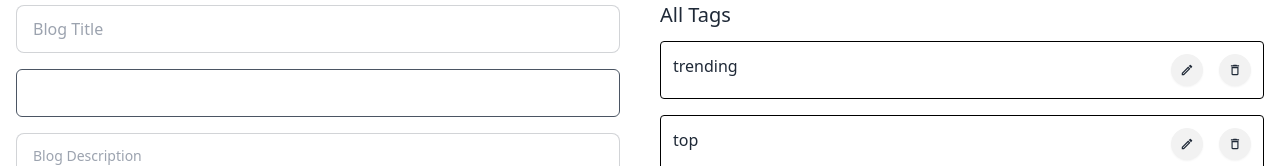
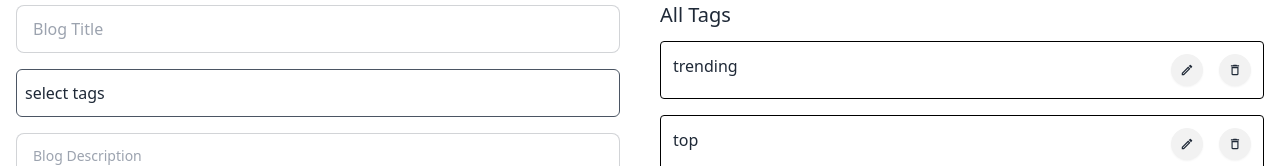
Before and after one commit to hmjuel78/advanced-blogging, a React (Vite) app: page /create-blog in a window 1280 px wide. Shown: the part 271-437 px from the top of the page. Built offline with nearby package versions, Linux system fonts and the light colour scheme; data requests are answered from the project's data file.

Commit message:
tag input

```diff
--- a/src/components/blog/BlogForm.jsx
+++ b/src/components/blog/BlogForm.jsx
@@ -5,6 +5,7 @@ import { authorByCatId, authorSelector } from "../../features/author/authorSlice
 import toast from "react-hot-toast"
 import { tagFetch, tagSelector } from "../../features/tags/tagSlice"
 import TagInputWithSearch from "../tag-input/TagInputWithSearch"
+import dayjs from "dayjs"
 
 const BlogFrom = (props) => {
     const { editableBlog } = props
@@ -16,7 +17,7 @@ const BlogFrom = (props) => {
     const { categories } = useSelector(categorySelector)
     const { authorsByCat } = useSelector(authorSelector)
     const { tags: taglist } = useSelector(tagSelector)
-    const [tags, setTags] = useState([])
+    const [selectDropData, setSelectDropData] = useState([])
     const dispatch = useDispatch()
 
     const changeHandleBlog = (e) => {
@@ -41,8 +42,8 @@ const BlogFrom = (props) => {
             category_id: selectCategory,
             title: blogTitle,
             desc: blogBody,
-            dateTime: Date.now() + '',
-            tags: tags,
+            dateTime: dayjs(),
+            tags: selectDropData,
         }
         console.log(newBlog)
     }
@@ -98,7 +99,11 @@ const BlogFrom = (props) => {
                     className="input input-bordered w-full"
                 />
 
-                <TagInputWithSearch isSearch={true} dropDatas={taglist} />
+                <TagInputWithSearch
+                    isSearch={true}
+                    selectDropData={selectDropData}
+                    setSelectDropData={setSelectDropData}
+                />
                 <textarea
                     onChange={changeHandleBlog}
                     value={blogBody}
--- a/src/components/tag-input/TagInputWithSearch.jsx
+++ b/src/components/tag-input/TagInputWithSearch.jsx
@@ -6,9 +6,9 @@ import { IoCloseOutline } from "react-icons/io5"
 
 
 const TagInputWithSearch = (props) => {
-    const { isSearch } = props
+    const { isSearch, selectDropData, setSelectDropData } = props
     const [searchValue, setSearchValue] = useState('')
-    const [selectDropData, setSelectDropData] = useState([])
+
     const [open, setOpen] = useState(false)
     const ref = useRef()
     const dispatch = useDispatch()
@@ -61,7 +61,7 @@ const TagInputWithSearch = (props) => {
                     className={`w-full p-2 flex h-full items-center rounded`}
                 >
                     {
-                        selectDropData &&
+                        selectDropData && selectDropData.length > 0 ?
                             selectDropData?.map((selectData, idx) =>
                                 <span
                                     key={idx}
@@ -71,6 +71,8 @@ const TagInputWithSearch = (props) => {
                                     <IoCloseOutline onClick={() => selectDataDelete(idx)} className="hover:text-error" />
                                 </span>
                             )
+                            :
+                            <span>select tags</span>
                     }
                     {/* <span className="space-x-2"> {selectDropData ? selectDropData.length > 25 ? selectDropData.substring(0, 25) + "..." : selectDropData : "Select Tag"}</span> */}
                 </div>
```
Lines whose indentation alone changed are shown as unchanged.
